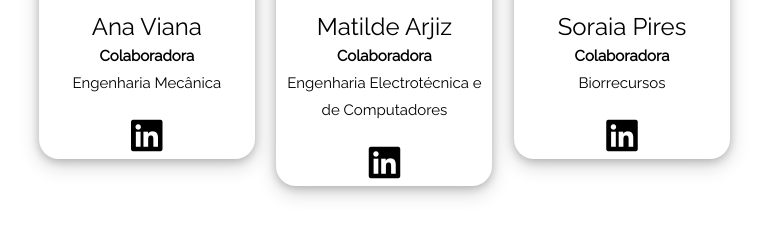
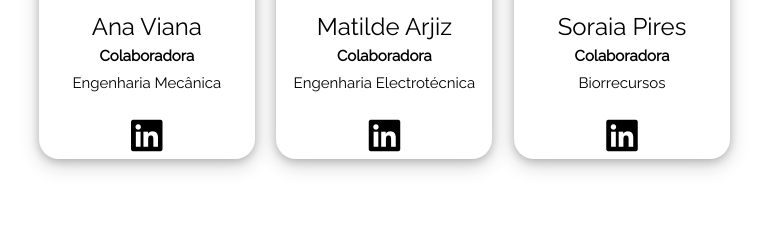
Before and after one commit to ascendiumjc/ascendiumjc.github.io, a plain HTML site: page Team.html in a window 1280 px wide. Shown: the part 6353-6590 px from the top of the page, without its empty margins (252-1020 px from the left). Drawn offline with Linux system fonts and the light colour scheme; no server answers.

Commit message:
Update Team.html

```diff
--- a/Team.html
+++ b/Team.html
@@ -479,7 +479,7 @@
         <img src="https://www.w3schools.com/w3images/team2.jpg" alt="Matilde Arjiz">
         <h3>Matilde Arjiz</h3>
         <p class="Card-Team-Title"><b>Colaboradora</b></p>
-        <p>Engenharia Electrotécnica e de Computadores</p>
+        <p>Engenharia Electrotécnica</p>
         <a href="https://www.linkedin.com/in/matilde-arjiz-3a3480203/" target="_blank"><i class="Card-Team-Anchor fab fa-linkedin w3-xxlarge w3-text-black w3-hover-text-white"></i></a>
       </div>
       <!-- TERCEIRA PESSOA -->
```
